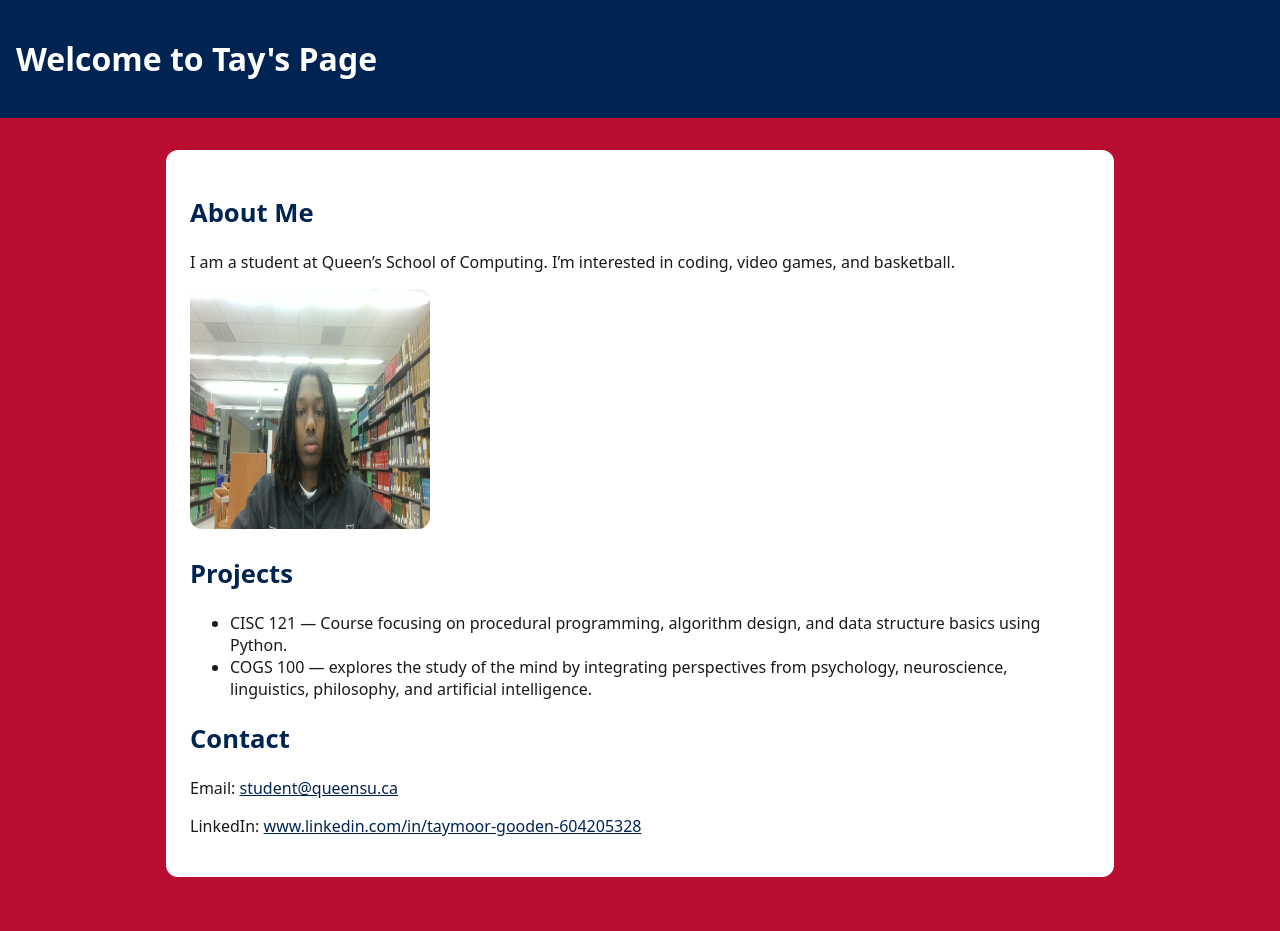
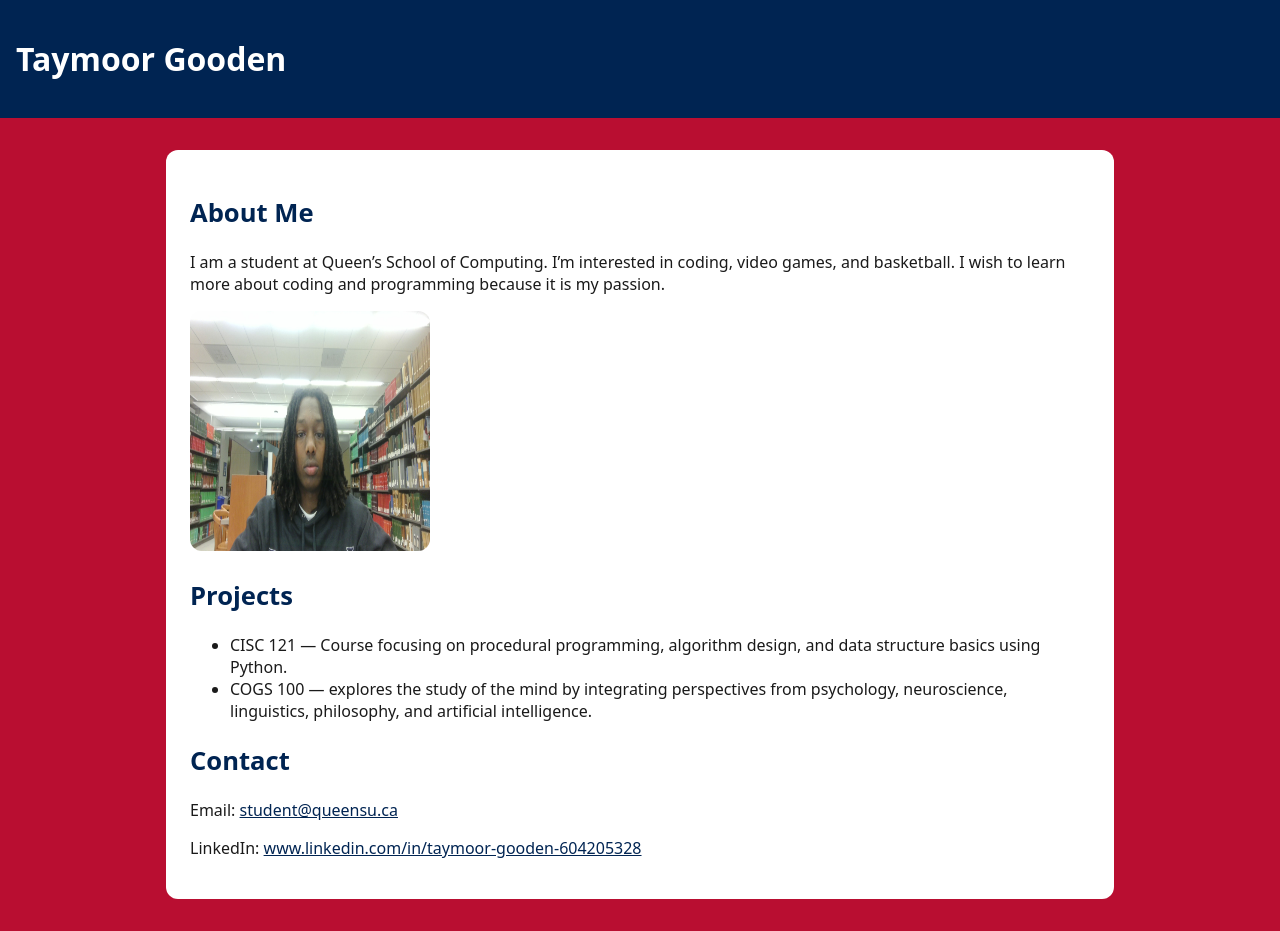
Before and after one commit to GoodBap24/queens-student-page, a plain HTML site: page index.html in a window 1280 px wide. Before the commit the page ends 909 px from the top, so only its background shows below. Drawn offline with Linux system fonts and the light colour scheme.

Commit message:
Update index.html

```diff
--- a/index.html
+++ b/index.html
@@ -3,18 +3,18 @@
   <head>
     <meta charset="utf-8"/>
     <meta name="viewport" content="width=device-width, initial-scale=1"/>
-    <title>My Queen’s Student Page</title>
+    <title>Taymoor Gooden</title>
     <link rel="stylesheet" href="style.css"/> <!-- do not change this line -->
   </head>
   <body>
     <header>
-      <h1>Welcome to Tay's Page</h1> <!-- change this heading to your name -->
+      <h1>Taymoor Gooden</h1> <!-- change this heading to your name -->
     </header>
 
     <main>
       <!-- ====== ABOUT SECTION (edit the text) ====== -->
       <h2>About Me</h2>
-      <p>I am a student at Queen’s School of Computing. I’m interested in coding, video games, and basketball<!-- replace with interests -->.</p>
+      <p>I am a student at Queen’s School of Computing. I’m interested in coding, video games, and basketball. I wish to learn more about coding and programming because it is my passion.<!-- replace with interests --></p>
 
       <!-- ====== PHOTO (upload me.jpg to repo root, then update the src below) ====== -->
       <img src="me.jpg" alt="Your Name portrait" width="240" height="240" />
```
